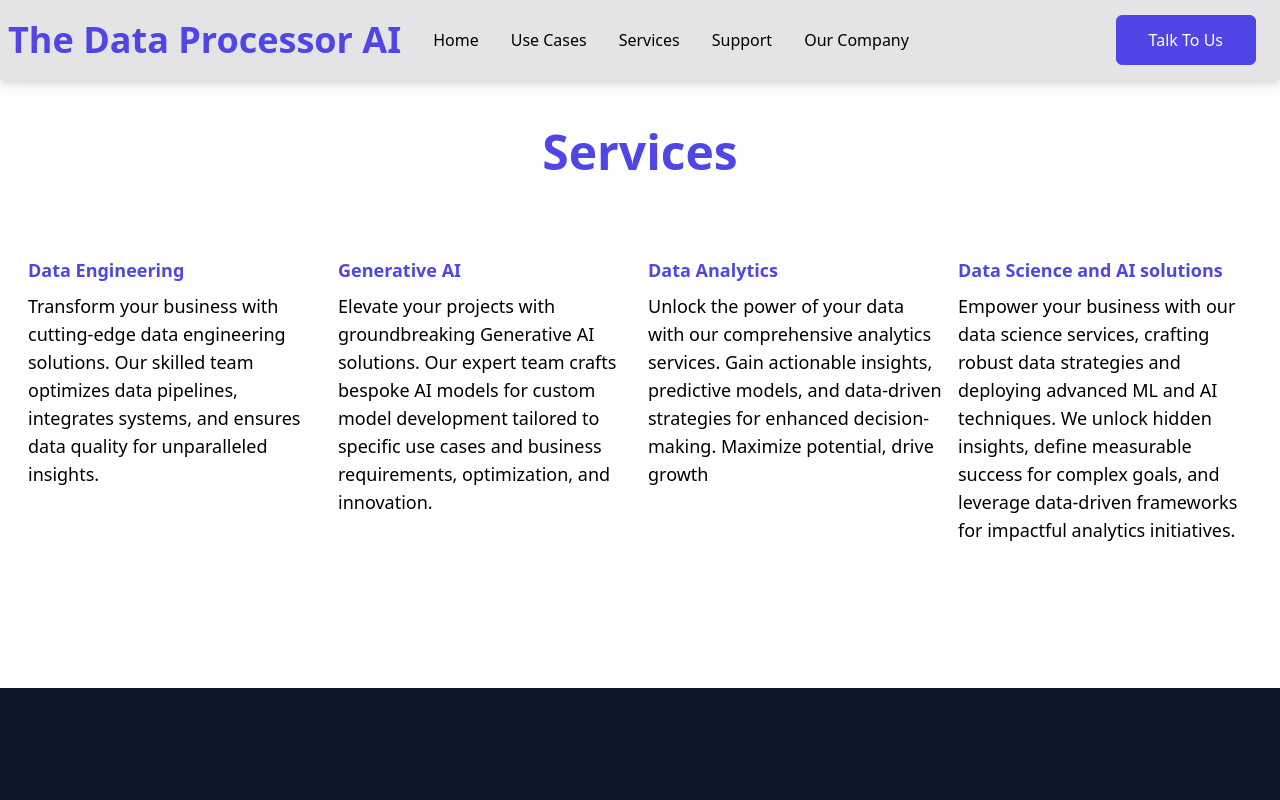
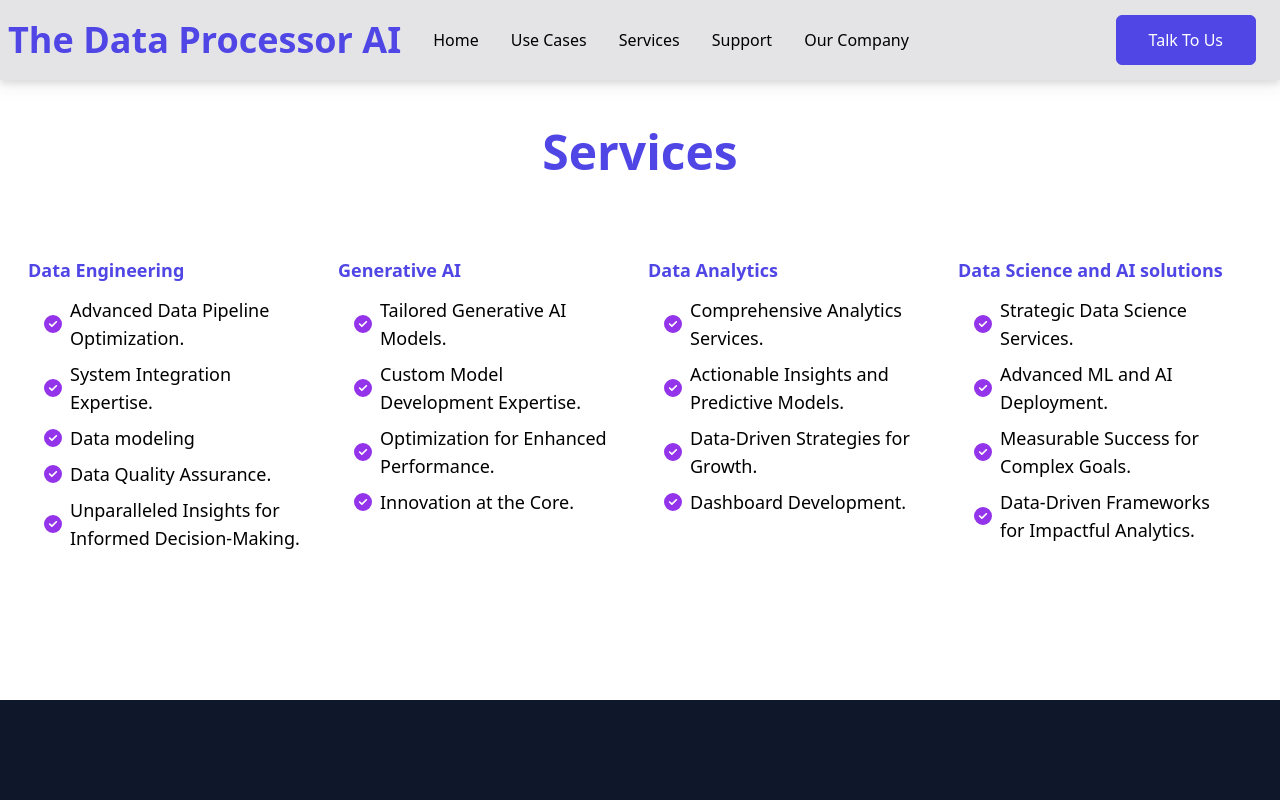
Before and after one commit to TheDataProcessorAI/react-website-app, a React (Create React App) app: page /services in a window 1280 px wide. Shown: the top 800 px of the page. Built offline with nearby package versions, Linux system fonts and the light colour scheme.

Commit message:
services and use case UI changes

```diff
--- a/src/components/AllInOne.jsx
+++ b/src/components/AllInOne.jsx
@@ -1,5 +1,7 @@
 import React from 'react';
 import { Link } from 'react-router-dom';
+import { FontAwesomeIcon } from "@fortawesome/react-fontawesome";
+import { faCheckCircle } from "@fortawesome/free-solid-svg-icons";
 
 
 const AllInOne = () => {
@@ -20,8 +22,26 @@ const AllInOne = () => {
                 <h3 className='text-indigo-600 font-bold text-lg'>Data Engineering</h3>
               </Link>
               <p className='text-lg pt-2 pb-4'>
-              Transform your business with cutting-edge data engineering solutions.
-              Our skilled team optimizes data pipelines, integrates systems, and ensures data quality for unparalleled insights.
+              <li className="py-1 flex items-center">
+                  <FontAwesomeIcon icon={faCheckCircle} className="text-purple-600 mr-2" />
+                  Advanced Data Pipeline Optimization.
+              </li>
+              <li className="py-1 flex items-center">
+                  <FontAwesomeIcon icon={faCheckCircle} className="text-purple-600 mr-2" />
+                  System Integration Expertise.
+              </li>
+              <li className="py-1 flex items-center">
+                  <FontAwesomeIcon icon={faCheckCircle} className="text-purple-600 mr-2" />
+                  Data modeling
+              </li>
+              <li className="py-1 flex items-center">
+                  <FontAwesomeIcon icon={faCheckCircle} className="text-purple-600 mr-2" />
+                  Data Quality Assurance.
+              </li>
+              <li className="py-1 flex items-center">
+                  <FontAwesomeIcon icon={faCheckCircle} className="text-purple-600 mr-2" />
+                  Unparalleled Insights for Informed Decision-Making.
+              </li>
               </p>
             </div>
           </div>
@@ -32,7 +52,22 @@ const AllInOne = () => {
               <h3 className='text-indigo-600 font-bold text-lg'>Generative AI</h3>
             </Link>
               <p className='text-lg pt-2 pb-4'>
-              Elevate your projects with groundbreaking Generative AI solutions. Our expert team crafts bespoke AI models for custom model development tailored to specific use cases and business requirements, optimization, and innovation.
+              <li className="py-1 flex items-center">
+                  <FontAwesomeIcon icon={faCheckCircle} className="text-purple-600 mr-2" />
+                  Tailored Generative AI Models.
+              </li>
+              <li className="py-1 flex items-center">
+                  <FontAwesomeIcon icon={faCheckCircle} className="text-purple-600 mr-2" />
+                  Custom Model Development Expertise.
+              </li>
+              <li className="py-1 flex items-center">
+                  <FontAwesomeIcon icon={faCheckCircle} className="text-purple-600 mr-2" />
+                  Optimization for Enhanced Performance.
+              </li>
+              <li className="py-1 flex items-center">
+                  <FontAwesomeIcon icon={faCheckCircle} className="text-purple-600 mr-2" />
+                  Innovation at the Core.
+              </li>
               </p>
             </div>
           </div>
@@ -43,7 +78,22 @@ const AllInOne = () => {
                <h3 className='text-indigo-600 font-bold text-lg'>Data Analytics</h3>
               </Link>
               <p className='text-lg pt-2 pb-4'>
-               Unlock the power of your data with our comprehensive analytics services. Gain actionable insights, predictive models, and data-driven strategies for enhanced decision-making. Maximize potential, drive growth
+              <li className="py-1 flex items-center">
+                  <FontAwesomeIcon icon={faCheckCircle} className="text-purple-600 mr-2" />
+                  Comprehensive Analytics Services.
+              </li>
+              <li className="py-1 flex items-center">
+                  <FontAwesomeIcon icon={faCheckCircle} className="text-purple-600 mr-2" />
+                  Actionable Insights and Predictive Models.
+              </li>
+              <li className="py-1 flex items-center">
+                  <FontAwesomeIcon icon={faCheckCircle} className="text-purple-600 mr-2" />
+                  Data-Driven Strategies for Growth.
+              </li>
+              <li className="py-1 flex items-center">
+                  <FontAwesomeIcon icon={faCheckCircle} className="text-purple-600 mr-2" />
+                  Dashboard Development.
+              </li>
               </p>
             </div>
           </div>
@@ -54,7 +104,23 @@ const AllInOne = () => {
               <h3 className='text-indigo-600 font-bold text-lg'>Data Science and AI solutions</h3>
             </Link>
               <p className='text-lg pt-2 pb-4'>
-              Empower your business with our data science services, crafting robust data strategies and deploying advanced ML and AI techniques. We unlock hidden insights, define measurable success for complex goals, and leverage data-driven frameworks for impactful analytics initiatives. </p>
+              <li className="py-1 flex items-center">
+                  <FontAwesomeIcon icon={faCheckCircle} className="text-purple-600 mr-2" />
+                  Strategic Data Science Services.
+              </li>
+              <li className="py-1 flex items-center">
+                  <FontAwesomeIcon icon={faCheckCircle} className="text-purple-600 mr-2" />
+                  Advanced ML and AI Deployment.
+              </li>
+              <li className="py-1 flex items-center">
+                  <FontAwesomeIcon icon={faCheckCircle} className="text-purple-600 mr-2" />
+                  Measurable Success for Complex Goals.
+              </li>
+              <li className="py-1 flex items-center">
+                  <FontAwesomeIcon icon={faCheckCircle} className="text-purple-600 mr-2" />
+                  Data-Driven Frameworks for Impactful Analytics.
+              </li>
+              </p>
             </div>
           </div>
         </div>
--- a/src/components/UseCase.jsx
+++ b/src/components/UseCase.jsx
@@ -3,6 +3,8 @@ import Lottie from "react-lottie";
 import * as animationDataTpo from '../assets/tpo.json';
 import * as animationDataGrowth from '../assets/growth.json';
 import * as animationDataAnalytics from '../assets/analytics.json';
+import { FontAwesomeIcon } from "@fortawesome/react-fontawesome";
+import { faCheckCircle } from "@fortawesome/free-solid-svg-icons";
 
 export default class UseCase extends React.Component{
     // Component logic goes here
@@ -70,7 +72,18 @@ export default class UseCase extends React.Component{
                     </div>
                     <h3 className='text-indigo-600 font-bold text-lg'>Trade Promo Optimization</h3>
                     <p className='text-lg pt-2 pb-4 w-250'>
-                        To optimize trade promotions, businesses can leverage data-driven processes to effectively manage promotional budgets, assess the impact of promotional efforts, and plan promotional activities. By analyzing historical data, market trends, and other relevant factors, trade promo optimization enables global enterprises to make informed decisions about promotional strategies, maximize return on investment, and drive sales growth.
+                        <li className="py-1 flex items-center">
+                            <FontAwesomeIcon icon={faCheckCircle} className="text-purple-600 mr-2" />
+                            Data-Driven Budget Management.
+                        </li>
+                        <li className="py-1 flex items-center">
+                            <FontAwesomeIcon icon={faCheckCircle} className="text-purple-600 mr-2" />
+                            Impact Assessment of Promotional Efforts.
+                        </li>
+                        <li className="py-1 flex items-center">
+                            <FontAwesomeIcon icon={faCheckCircle} className="text-purple-600 mr-2" />
+                            Informed Planning of Promotional Activities.
+                        </li>
                     </p>
                 </div>
                 </div>
@@ -90,7 +103,18 @@ export default class UseCase extends React.Component{
                     </div>
                     <h3 className='text-indigo-600 font-bold text-lg'>Demand Forecasting</h3>
                     <p className='text-lg pt-2 pb-4'>
-                        Demand forecasting is a process that involves estimating the future demand for a product or service. It helps businesses make informed decisions about production, inventory management, and resource allocation. By analyzing historical data, market trends, and other relevant factors, demand forecasting enables businesses to anticipate customer demand and plan their operations accordingly.
+                    <li className="py-1 flex items-center">
+                            <FontAwesomeIcon icon={faCheckCircle} className="text-purple-600 mr-2" />
+                            Estimating Future Demand.
+                        </li>
+                        <li className="py-1 flex items-center">
+                            <FontAwesomeIcon icon={faCheckCircle} className="text-purple-600 mr-2" />
+                            Informed Decision-Making for Operations.
+                        </li>
+                        <li className="py-1 flex items-center">
+                            <FontAwesomeIcon icon={faCheckCircle} className="text-purple-600 mr-2" />
+                            Anticipating Customer Demand.
+                        </li>
                     </p>
                 </div>
                 </div>
@@ -110,7 +134,18 @@ export default class UseCase extends React.Component{
                     </div>
                     <h3 className='text-indigo-600 font-bold text-lg'>Retail Analytics</h3>
                     <p className='text-lg pt-2 pb-4'>
-                    Retail analytics is the process of providing analytical data on inventory levels, supply chain movement, consumer demand, sales, etc. that are crucial for making marketing, and procurement decisions. The analytics on supply chain movement and consumer demand help retailers make smarter decisions on how to optimize the supply chain and stocking of inventory, and the analytics on consumer demand can be used for optimizing pricing or markdown decisions, store layout, and product promotions.
+                    <li className="py-1 flex items-center">
+                            <FontAwesomeIcon icon={faCheckCircle} className="text-purple-600 mr-2" />
+                            Insights into Inventory and Supply Chain.
+                        </li>
+                        <li className="py-1 flex items-center">
+                            <FontAwesomeIcon icon={faCheckCircle} className="text-purple-600 mr-2" />
+                            Data-Driven Marketing and Procurement.
+                        </li>
+                        <li className="py-1 flex items-center">
+                            <FontAwesomeIcon icon={faCheckCircle} className="text-purple-600 mr-2" />
+                            Optimizing Pricing, Layout, and Promotions.
+                        </li>
                     </p>
                 </div>
                 </div>
```
